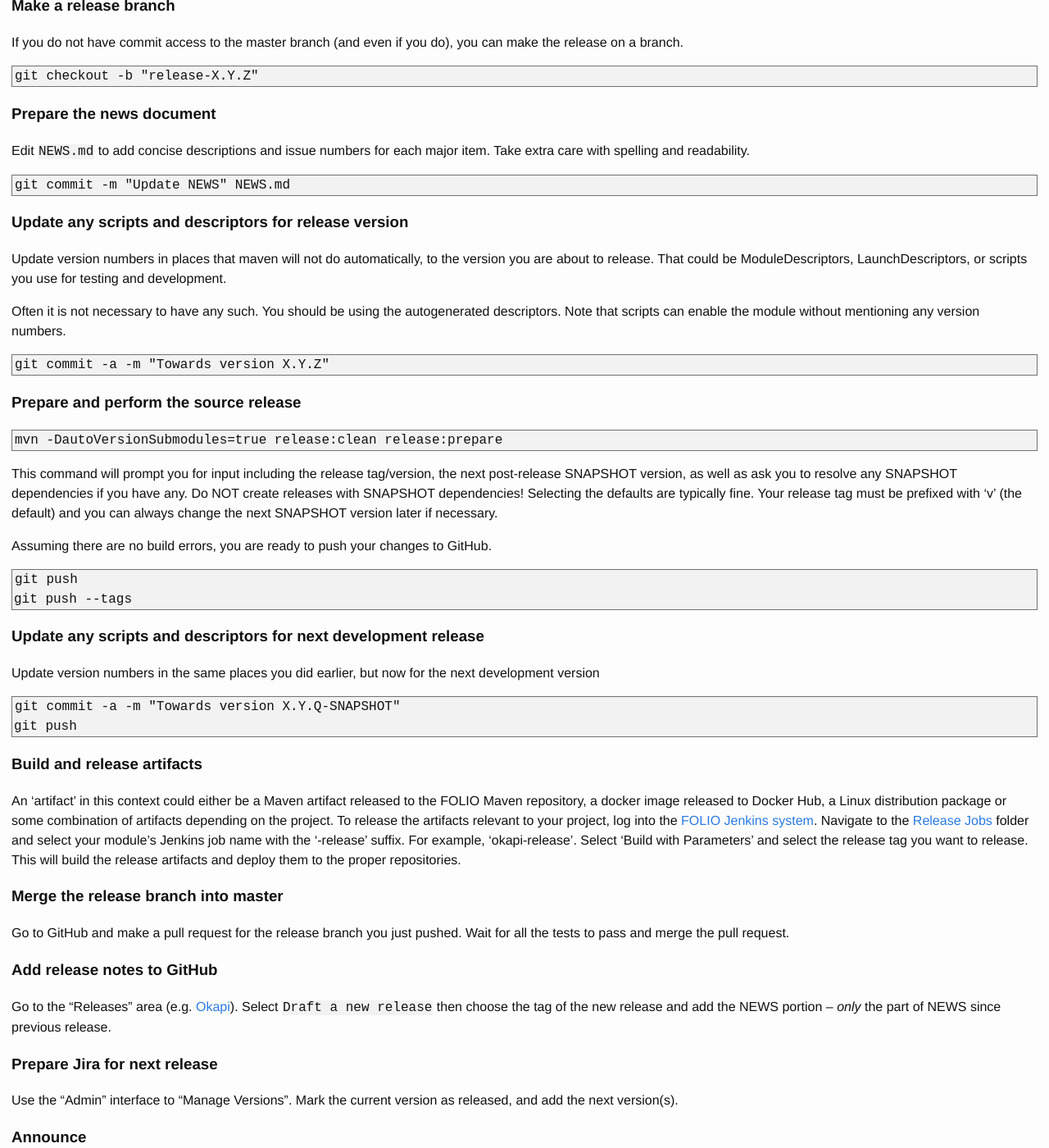
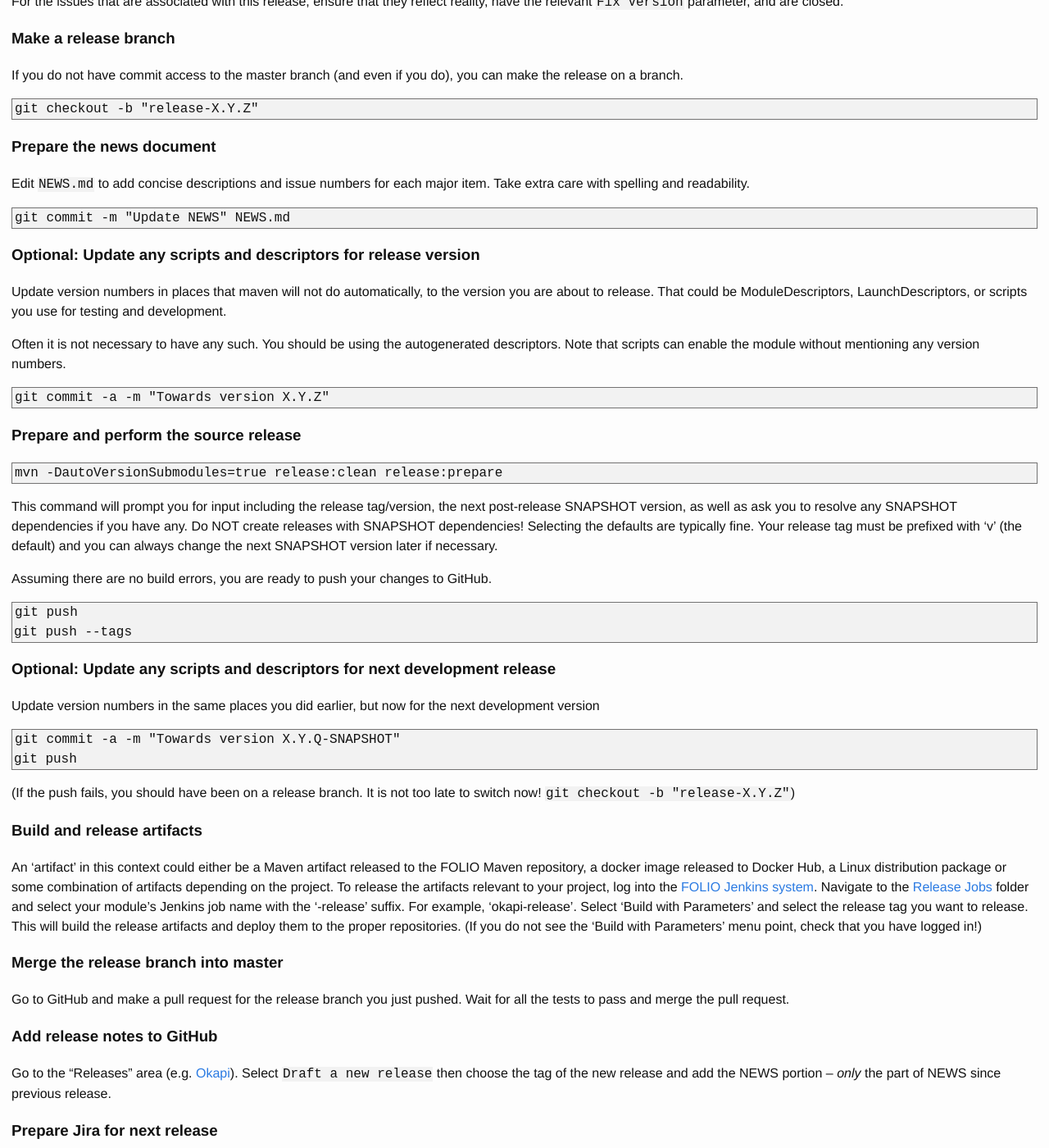
Before and after one commit to folio-org/folio-org.github.io, a Jekyll site: the page built from doc/release-procedures.md, in a window 1280 px wide and 1400 px high, scrolled down 2109 px. Shown: the whole window at 82% size. Built offline with Jekyll 4.4.1, drawn with Linux system fonts in a browser that asks for light colours; nearby versions of some CDN libraries; some of the changed text lies outside the part shown.

Commit message:
Add some comments about things you may have forgotten

````diff
--- a/doc/release-procedures.md
+++ b/doc/release-procedures.md
@@ -38,7 +38,8 @@ There are separate notes about the
 
 The procedure is outlined here for "Okapi" and is similar for other Maven-based modules.
 
-### Ensure POM declarations
+### Once: Ensure POM declarations
+(You only need to do this once for a project. On subsequent releases you can skip this point)
 
 For Maven-based projects, the [Maven Release Plugin](//maven.apache.org/maven-release/maven-release-plugin)
 is required.  To enable the release plugin, add the following to
@@ -111,7 +112,7 @@ Take extra care with spelling and readability.
 git commit -m "Update NEWS" NEWS.md
 ```
 
-### Update any scripts and descriptors for release version
+### Optional: Update any scripts and descriptors for release version
 
 Update version numbers in places that maven will not do automatically, to the
 version you are about to release. That could be ModuleDescriptors, LaunchDescriptors,
@@ -146,7 +147,7 @@ git push
 git push --tags
 ```
 
-### Update any scripts and descriptors for next development release
+### Optional: Update any scripts and descriptors for next development release
 Update version numbers in the same places you did earlier, but now for the
 next development version
 
@@ -154,6 +155,8 @@ next development version
 git commit -a -m "Towards version X.Y.Q-SNAPSHOT"
 git push
 ```
+(If the push fails, you should have been on a release branch. It is not too late
+to switch now! `git checkout -b "release-X.Y.Z"`)
 
 ### Build and release artifacts
 
@@ -166,7 +169,8 @@ Navigate to the
 folder and select your module's Jenkins job name with the '-release' suffix.
 For example, 'okapi-release'.   Select 'Build with Parameters' and select the release tag you
 want to release.  This will build the release artifacts and deploy them to the proper
-repositories.
+repositories. (If you do not see the 'Build with Parameters' menu point, check that
+you have logged in!)
 
 ### Merge the release branch into master
 Go to GitHub and make a pull request for the release branch you just pushed.
````
